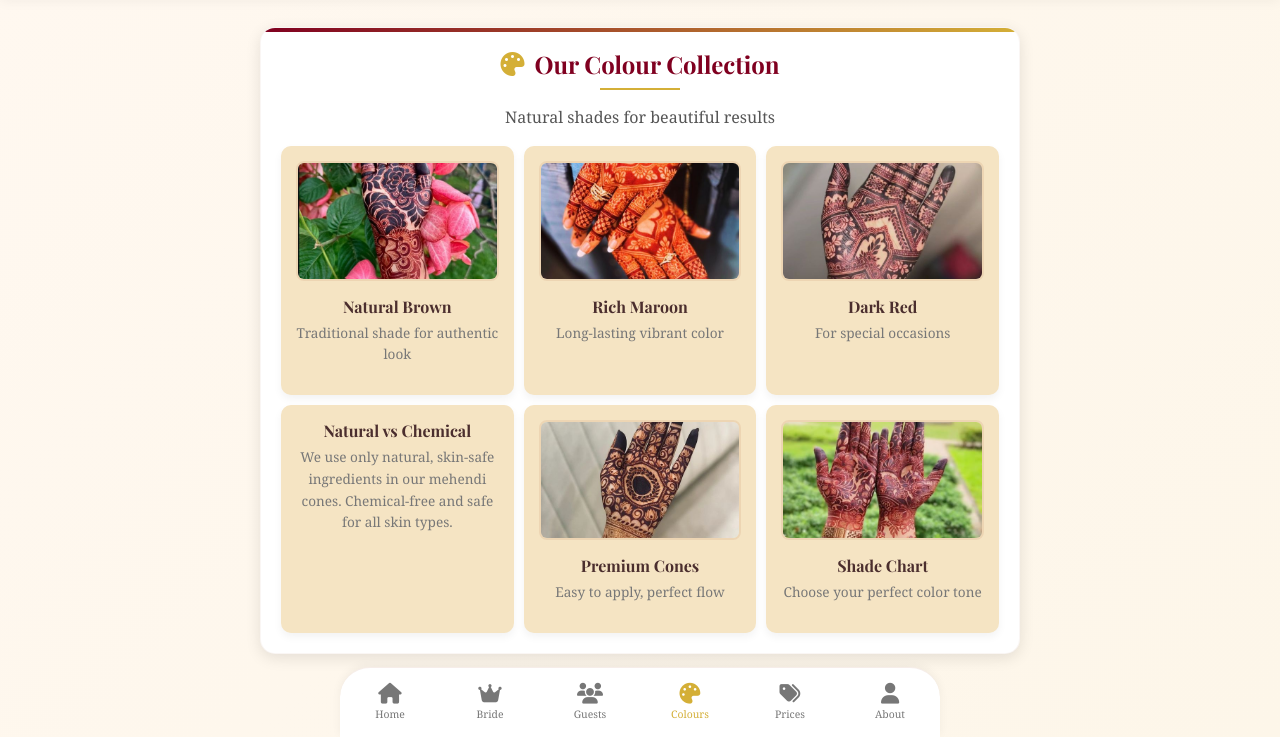
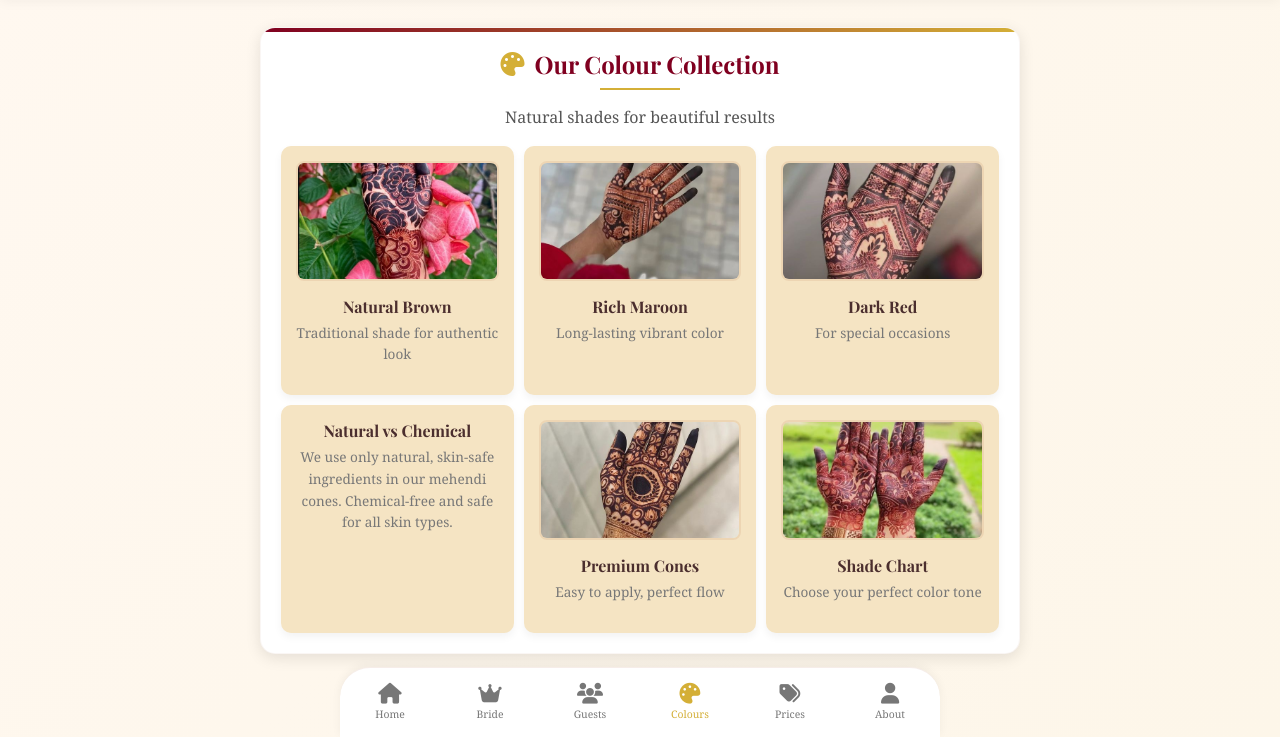
Before and after one commit to vishnuvishnu833/deepaart, a plain HTML site: page index.html in a window 1280 px wide. Both pictures are taken after a click on the link "Colours". Shown: the part 63-800 px from the top of the page. Drawn offline with nearby package versions, Linux system fonts and the light colour scheme.

Commit message:
Update index.html

```diff
--- a/index.html
+++ b/index.html
@@ -1101,7 +1101,7 @@
             <p>Traditional shade for authentic look</p>
           </div>
           <div class="colour-item">
-            <img src="colour/C2.jpeg" alt="Maroon" onclick="zoomImage(this, 'colours')">
+            <img src="colour/C3.jpeg" alt="Maroon" onclick="zoomImage(this, 'colours')">
             <h4>Rich Maroon</h4>
             <p>Long-lasting vibrant color</p>
           </div>
```
